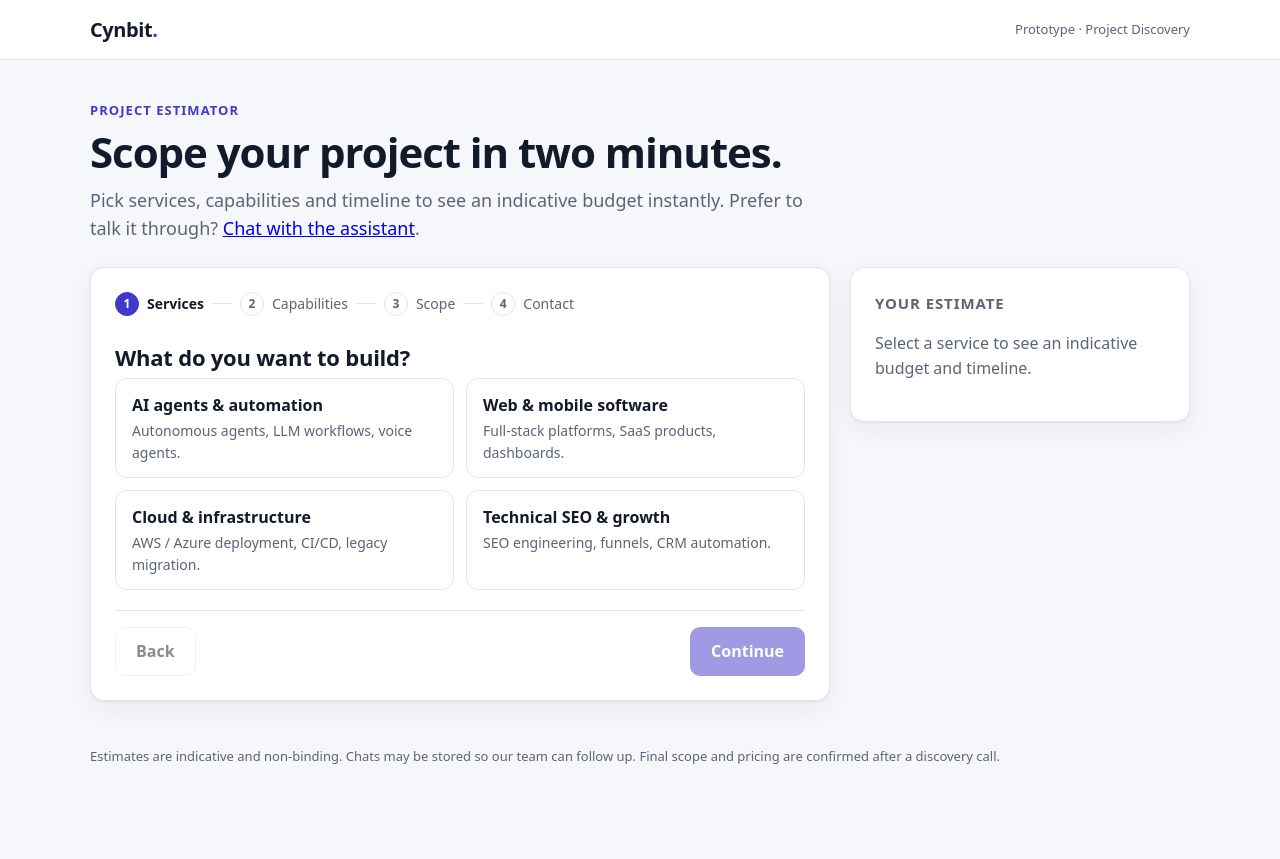
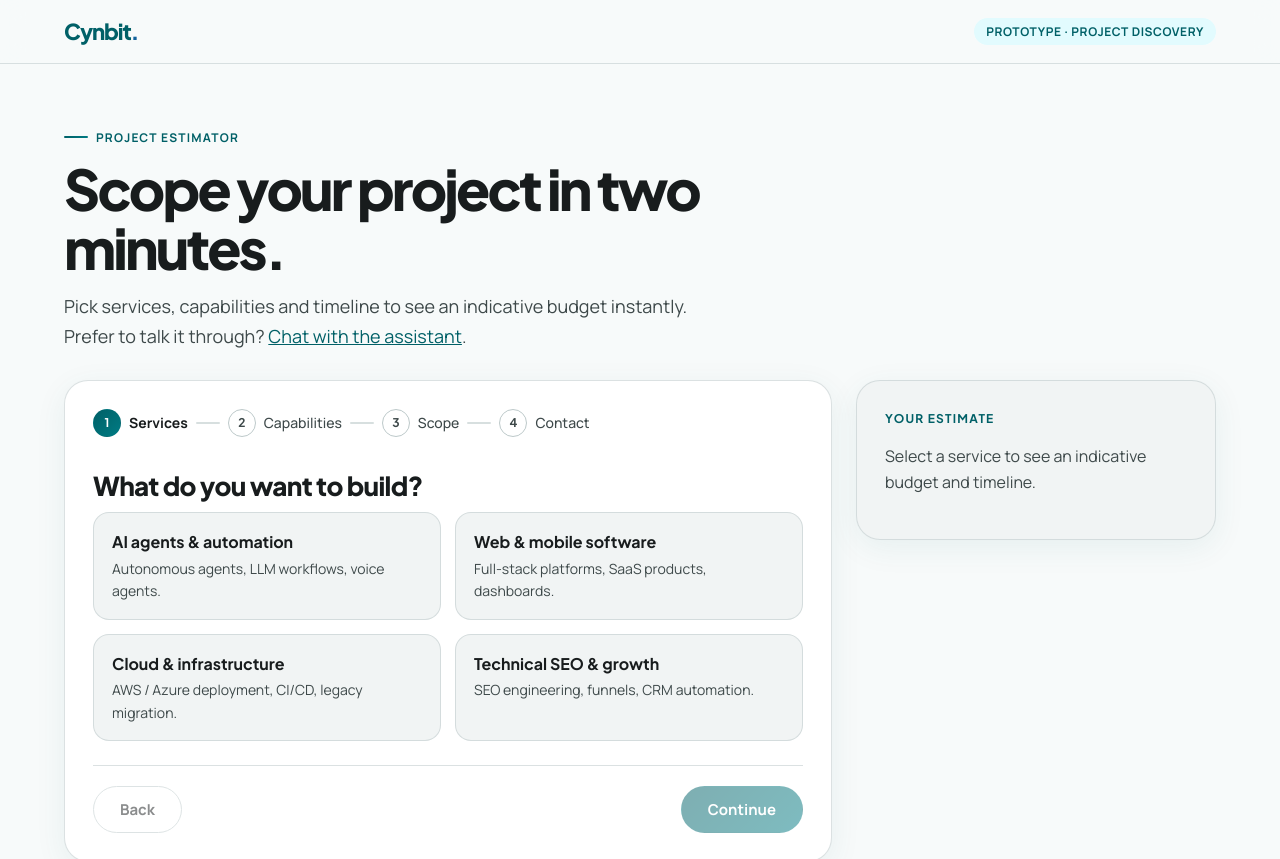
Before and after one commit to deepakdevfile/BuildScope-Assistant, a Next.js app: page /estimate in a window 1280 px wide. Shown: the top 859 px of the page. Before the commit the page ends 819 px from the top, so only its background shows below. Built offline with nearby package versions, Linux system fonts and the light colour scheme.

Commit message:
C17: Did not liked the app's style so matched it to the style of the cynbit website

```diff
--- a/app/globals.css
+++ b/app/globals.css
@@ -1,32 +1,56 @@
+@import url('https://fonts.googleapis.com/css2?family=Manrope:wght@200..800&family=Plus+Jakarta+Sans:wght@400;500;600;700;800&display=swap');
+
 :root {
-    --bg: #f6f7fb;
-    --surface: #ffffff;
-    --ink: #131a2b;
-    --muted: #5b6478;
-    --line: #e1e5ee;
-    --accent: #4338ca;
-    --accent-ink: #ffffff;
-    --accent-soft: #eef0ff;
+    color-scheme: light;
+
+    /* Brand (from cynbit.in) */
+    --primary: #006067;
+    --primary-container: #007b83;
+    --on-primary: #ffffff;
+    --primary-fixed: #96f1fa;
+    --primary-fixed-dim: #7ad5dd;
+    --on-primary-fixed: #002022;
+    --secondary: #12629d;
+    --secondary-fixed: #d0e4ff;
+    --tertiary: #774e00;
+
+    /* Surfaces */
+    --surface: #f7fafa;
+    --surface-low: #f1f4f4;
+    --surface-container: #ebeeee;
+    --surface-high: #e6e9e9;
+    --surface-lowest: #ffffff;
+    --on-surface: #181c1d;
+    --on-surface-variant: #3e494a;
+    --outline: #6e797a;
+    --outline-variant: #bdc9ca;
+
+    /* Status */
+    --error: #ba1a1a;
+    --error-container: #ffdad6;
     --ok: #0f7a4a;
-    --err: #b42318;
-    --radius: 14px;
-    --shadow: 0 1px 2px rgba(19, 26, 43, .06), 0 8px 24px rgba(19, 26, 43, .06);
-}
 
-@media (prefers-color-scheme: dark) {
-    :root {
-        --bg: #0e1220;
-        --surface: #161b2e;
-        --ink: #eef0f8;
-        --muted: #9aa3ba;
-        --line: #272e47;
-        --accent: #8b93ff;
-        --accent-ink: #0e1220;
-        --accent-soft: #1f2650;
-        --ok: #4ade9a;
-        --err: #ff8a80;
-        --shadow: none;
-    }
+    /* Aliases used throughout this file */
+    --bg: var(--surface);
+    --card: var(--surface-lowest);
+    --ink: var(--on-surface);
+    --muted: var(--on-surface-variant);
+    --line: color-mix(in srgb, var(--outline-variant) 55%, transparent);
+    --line-strong: var(--outline-variant);
+    --accent: var(--primary);
+    --accent-soft: color-mix(in srgb, var(--primary-fixed) 28%, white);
+
+    /* Shape & depth */
+    --radius-md: .75rem;
+    --radius-lg: 1rem;
+    --radius-xl: 1.5rem;
+    --radius-full: 9999px;
+    --shadow: 0 8px 32px color-mix(in srgb, var(--primary) 7%, transparent);
+    --gradient: linear-gradient(135deg, #006067, #007b83);
+
+    /* Type */
+    --font-headline: 'Plus Jakarta Sans', system-ui, Arial, sans-serif;
+    --font-body: 'Manrope', system-ui, Arial, sans-serif;
 }
 
 * {
@@ -35,17 +59,52 @@
 
 html {
     -webkit-text-size-adjust: 100%;
+    scroll-behavior: smooth;
 }
 
 body {
     margin: 0;
-    background: var(--bg);
-    color: var(--ink);
-    font: 16px/1.55 system-ui, -apple-system, "Segoe UI", Roboto, sans-serif;
+    background: var(--surface);
+    color: var(--on-surface);
+    font: 400 16px/1.6 var(--font-body);
+    -webkit-font-smoothing: antialiased;
+}
+
+::selection {
+    background: var(--primary-fixed);
+    color: var(--on-primary-fixed);
+}
+
+h1,
+h2,
+h3,
+h4,
+h5,
+h6 {
+    font-family: var(--font-headline);
+    letter-spacing: -.025em;
+}
+
+h1 {
+    letter-spacing: -.05em;
+}
+
+a,
+button,
+input,
+li,
+p,
+select,
+textarea {
+    font-family: var(--font-body);
+}
+
+a {
+    color: var(--primary);
 }
 
 .wrap {
-    width: min(1100px, 100% - 32px);
+    width: min(1152px, 100% - 32px);
     margin-inline: auto;
 }
 
@@ -57,14 +116,21 @@ body {
 .skip:focus {
     left: 8px;
     top: 8px;
-    background: var(--surface);
+    background: var(--card);
     padding: 8px 12px;
-    z-index: 10;
+    z-index: 50;
+    border-radius: var(--radius-md);
 }
 
+/* ---------- Header: glass nav ---------- */
 .top {
+    position: sticky;
+    top: 0;
+    z-index: 20;
+    background: color-mix(in srgb, var(--surface) 80%, transparent);
+    -webkit-backdrop-filter: blur(12px);
+    backdrop-filter: blur(12px);
     border-bottom: 1px solid var(--line);
-    background: var(--surface);
 }
 
 .top-inner {
@@ -75,83 +141,108 @@ body {
 }
 
 .brand {
+    font-family: var(--font-headline);
     font-weight: 800;
-    font-size: 20px;
-    letter-spacing: -.02em;
+    font-size: 22px;
+    letter-spacing: -.05em;
+    color: var(--primary);
 }
 
 .brand .dot {
-    color: var(--accent);
+    color: var(--secondary);
 }
 
 .tag {
-    font-size: 13px;
-    color: var(--muted);
+    font-size: 12px;
+    font-weight: 700;
+    color: var(--primary);
+    background: var(--accent-soft);
+    padding: 4px 12px;
+    border-radius: var(--radius-full);
+    letter-spacing: .05em;
+    text-transform: uppercase;
 }
 
+/* ---------- Hero ---------- */
 .hero {
-    padding: 40px 0 24px;
-    max-width: 720px;
+    padding: 56px 0 28px;
+    max-width: 760px;
 }
 
 .eyebrow {
-    color: var(--accent);
-    font-weight: 600;
-    font-size: 13px;
+    color: var(--primary);
+    font-weight: 700;
+    font-size: 12px;
     text-transform: uppercase;
-    letter-spacing: .08em;
-    margin: 0 0 8px;
+    letter-spacing: .1em;
+    margin: 0 0 12px;
+    display: inline-flex;
+    align-items: center;
+    gap: 8px;
+}
+
+.eyebrow::before {
+    content: "";
+    width: 24px;
+    height: 2px;
+    background: var(--gradient);
+    border-radius: 2px;
 }
 
 h1 {
-    font-size: clamp(28px, 5vw, 42px);
-    line-height: 1.12;
-    letter-spacing: -.025em;
-    margin: 0 0 12px;
+    font-weight: 800;
+    font-size: clamp(32px, 6vw, 56px);
+    line-height: 1.05;
+    margin: 0 0 16px;
 }
 
 .lead {
     color: var(--muted);
     font-size: 18px;
+    line-height: 1.65;
     margin: 0;
+    max-width: 640px;
 }
 
+/* ---------- Layout & cards ---------- */
 .layout {
     display: grid;
-    grid-template-columns: minmax(0, 1fr) 340px;
-    gap: 20px;
+    grid-template-columns: minmax(0, 1fr) 360px;
+    gap: 24px;
     align-items: start;
-    padding-bottom: 32px;
+    padding-bottom: 40px;
 }
 
 .card {
-    background: var(--surface);
+    background: var(--card);
     border: 1px solid var(--line);
-    border-radius: var(--radius);
+    border-radius: var(--radius-xl);
     box-shadow: var(--shadow);
-    padding: 24px;
+    padding: 28px;
 }
 
 .summary {
     position: sticky;
-    top: 16px;
+    top: 88px;
+    background: var(--surface-low);
 }
 
 .summary h2 {
-    font-size: 15px;
-    margin: 0 0 12px;
-    color: var(--muted);
-    font-weight: 600;
+    font-size: 12px;
+    margin: 0 0 14px;
+    color: var(--primary);
+    font-weight: 700;
     text-transform: uppercase;
-    letter-spacing: .06em;
+    letter-spacing: .1em;
 }
 
+/* ---------- Stepper ---------- */
 .steps {
     list-style: none;
     display: flex;
     gap: 8px;
     padding: 0;
-    margin: 0 0 24px;
+    margin: 0 0 28px;
     flex-wrap: wrap;
 }
 
@@ -160,42 +251,45 @@ h1 {
     align-items: center;
     gap: 8px;
     font-size: 14px;
+    font-weight: 500;
     color: var(--muted);
 }
 
 .steps li+li::before {
     content: "";
-    width: 20px;
-    height: 1px;
-    background: var(--line);
+    width: 24px;
+    height: 2px;
+    border-radius: 2px;
+    background: var(--outline-variant);
+    opacity: .6;
 }
 
 .steps .n {
-    width: 24px;
-    height: 24px;
+    width: 28px;
+    height: 28px;
     border-radius: 50%;
     display: grid;
     place-items: center;
-    font-size: 12px;
-    font-weight: 700;
-    border: 1px solid var(--line);
+    font: 700 12px var(--font-headline);
+    border: 1.5px solid var(--outline-variant);
+    background: var(--card);
 }
 
 .steps li[aria-current="step"] {
-    color: var(--ink);
-    font-weight: 600;
+    color: var(--on-surface);
+    font-weight: 700;
 }
 
 .steps li[aria-current="step"] .n {
-    background: var(--accent);
-    color: var(--accent-ink);
-    border-color: var(--accent);
+    background: var(--gradient);
+    color: var(--on-primary);
+    border-color: transparent;
 }
 
 .steps li.done .n {
     background: var(--accent-soft);
-    color: var(--accent);
-    border-color: var(--accent);
+    color: var(--primary);
+    border-color: var(--primary);
 }
 
 #panel:focus {
@@ -203,33 +297,35 @@ h1 {
 }
 
 #panel h2 {
-    font-size: 22px;
-    margin: 0 0 4px;
-    letter-spacing: -.01em;
+    font-size: 26px;
+    font-weight: 800;
+    margin: 0 0 6px;
 }
 
 .sub {
     color: var(--muted);
-    margin: 0 0 20px;
+    margin: 0 0 24px;
 }
 
 fieldset {
     border: 0;
     padding: 0;
-    margin: 0 0 20px;
+    margin: 0 0 24px;
     min-width: 0;
 }
 
 legend {
-    font-weight: 600;
+    font-family: var(--font-headline);
+    font-weight: 700;
     padding: 0;
-    margin-bottom: 8px;
+    margin-bottom: 10px;
 }
 
+/* ---------- Option cards ---------- */
 .grid {
     display: grid;
     grid-template-columns: repeat(auto-fit, minmax(230px, 1fr));
-    gap: 12px;
+    gap: 14px;
 }
 
 .opt {
@@ -251,48 +347,52 @@ legend {
 .opt .box {
     display: block;
     height: 100%;
-    padding: 14px 16px;
+    padding: 16px 18px;
     border: 1.5px solid var(--line);
-    border-radius: 12px;
-    background: var(--surface);
-    transition: border-color .15s, background .15s;
+    border-radius: var(--radius-lg);
+    background: var(--surface-low);
+    transition: border-color .15s, background .15s, box-shadow .15s, transform .15s;
 }
 
 .opt .t {
     display: block;
-    font-weight: 600;
+    font-family: var(--font-headline);
+    font-weight: 700;
 }
 
 .opt .d {
     display: block;
     color: var(--muted);
     font-size: 14px;
-    margin-top: 2px;
+    margin-top: 3px;
 }
 
 .opt:hover .box {
-    border-color: var(--accent);
+    border-color: var(--primary);
+    background: var(--card);
 }
 
 .opt input:checked+.box {
-    border-color: var(--accent);
+    border-color: var(--primary);
     background: var(--accent-soft);
+    box-shadow: 0 0 0 1px var(--primary) inset;
 }
 
 .opt input:focus-visible+.box {
-    outline: 3px solid var(--accent);
+    outline: 3px solid var(--primary-fixed-dim);
     outline-offset: 2px;
 }
 
+/* ---------- Form fields ---------- */
 .field {
-    margin-bottom: 14px;
+    margin-bottom: 16px;
 }
 
 .field label {
     display: block;
-    font-weight: 600;
-    font-size: 14px;
-    margin-bottom: 4px;
+    font-weight: 700;
+    font-size: 13px;
+    margin-bottom: 6px;
 }
 
 .field .opt-tag {
@@ -307,30 +407,38 @@ textarea {
     width: 100%;
     font: inherit;
     color: inherit;
-    background: var(--surface);
-    border: 1.5px solid var(--line);
-    border-radius: 10px;
-    padding: 10px 12px;
+    background: var(--surface-low);
+    border: 1.5px solid transparent;
+    border-bottom-color: var(--outline-variant);
+    border-radius: var(--radius-md);
+    padding: 12px 14px;
+    transition: background .15s, border-color .15s;
+}
+
+input[type=text]::placeholder,
+textarea::placeholder {
+    color: var(--outline);
 }
 
 textarea {
-    min-height: 110px;
+    min-height: 120px;
     resize: vertical;
 }
 
 input:focus-visible,
 textarea:focus-visible {
-    outline: 3px solid var(--accent);
-    outline-offset: 1px;
-    border-color: var(--accent);
+    outline: none;
+    background: var(--card);
+    border-color: var(--primary);
+    box-shadow: 0 0 0 3px color-mix(in srgb, var(--primary-fixed-dim) 45%, transparent);
 }
 
 [aria-invalid="true"] {
-    border-color: var(--err) !important;
+    border-color: var(--error) !important;
 }
 
 .err {
-    color: var(--err);
+    color: var(--error);
     font-size: 13px;
     margin: 4px 0 0;
     min-height: 1em;
@@ -339,7 +447,7 @@ textarea:focus-visible {
 .row2 {
     display: grid;
     grid-template-columns: 1fr 1fr;
-    gap: 12px;
+    gap: 14px;
 }
 
 .hp {
@@ -349,60 +457,83 @@ textarea:focus-visible {
     overflow: hidden;
 }
 
+/* ---------- Buttons (pill, gradient primary) ---------- */
 .nav {
     display: flex;
     justify-content: space-between;
     gap: 12px;
     margin-top: 8px;
-    padding-top: 16px;
+    padding-top: 20px;
     border-top: 1px solid var(--line);
+    flex-wrap: wrap;
 }
 
 .btn {
-    font: inherit;
-    font-weight: 600;
-    border-radius: 10px;
-    padding: 11px 20px;
-    border: 1.5px solid var(--line);
-    background: var(--surface);
-    color: var(--ink);
+    font: 700 15px var(--font-body);
+    border-radius: var(--radius-full);
+    padding: 12px 26px;
+    border: 1.5px solid var(--outline-variant);
+    background: var(--card);
+    color: var(--on-surface);
     cursor: pointer;
+    transition: transform .15s, box-shadow .15s, border-color .15s, filter .15s;
 }
 
 .btn:hover:not(:disabled) {
-    border-color: var(--accent);
+    border-color: var(--primary);
+    color: var(--primary);
 }
 
 .btn.primary {
-    background: var(--accent);
-    color: var(--accent-ink);
-    border-color: var(--accent);
+    background: var(--gradient);
+    color: var(--on-primary);
+    border-color: transparent;
+    box-shadow: 0 6px 20px color-mix(in srgb, var(--primary) 25%, transparent);
 }
 
 .btn.primary:hover:not(:disabled) {
+    color: var(--on-primary);
     filter: brightness(1.08);
+    transform: translateY(-1px);
+}
+
+.btn:active:not(:disabled) {
+    transform: scale(.98);
 }
 
 .btn:disabled {
     opacity: .5;
     cursor: not-allowed;
+    box-shadow: none;
 }
 
 .btn:focus-visible {
-    outline: 3px solid var(--accent);
+    outline: 3px solid var(--primary-fixed-dim);
     outline-offset: 2px;
 }
 
+a.btn {
+    text-decoration: none;
+    display: inline-block;
+}
+
+/* ---------- Estimate panel ---------- */
 .range {
-    font-size: 30px;
+    font-family: var(--font-headline);
+    font-size: 32px;
     font-weight: 800;
-    letter-spacing: -.02em;
+    letter-spacing: -.04em;
     line-height: 1.1;
+    background: var(--gradient);
+    -webkit-background-clip: text;
+    background-clip: text;
+    color: transparent;
 }
 
 .weeks {
     color: var(--muted);
-    margin: 4px 0 16px;
+    font-weight: 500;
+    margin: 6px 0 18px;
 }
 
 .empty {
@@ -412,7 +543,7 @@ textarea:focus-visible {
 .bd {
     list-style: none;
     padding: 0;
-    margin: 0 0 16px;
+    margin: 0 0 18px;
     border-top: 1px solid var(--line);
 }
 
@@ -420,7 +551,7 @@ textarea:focus-visible {
     display: flex;
     justify-content: space-between;
     gap: 12px;
-    padding: 8px 0;
+    padding: 10px 0;
     border-bottom: 1px solid var(--line);
     font-size: 14px;
 }
@@ -428,6 +559,7 @@ textarea:focus-visible {
 .bd span:last-child {
     color: var(--muted);
     white-space: nowrap;
+    font-weight: 600;
 }
 
 .chips {
@@ -438,12 +570,12 @@ textarea:focus-visible {
 }
 
 .chip {
-    background: var(--accent-soft);
-    color: var(--accent);
+    background: var(--secondary-fixed);
+    color: var(--secondary);
     font-size: 12px;
-    font-weight: 600;
-    border-radius: 99px;
-    padding: 3px 10px;
+    font-weight: 700;
+    border-radius: var(--radius-full);
+    padding: 4px 12px;
 }
 
 .note {
@@ -452,37 +584,45 @@ textarea:focus-visible {
     margin: 12px 0 0;
 }
 
+/* ---------- Status & success ---------- */
 .status {
-    padding: 12px 14px;
-    border-radius: 10px;
+    padding: 12px 16px;
+    border-radius: var(--radius-md);
     margin-bottom: 16px;
     font-size: 14px;
 }
 
 .status.bad {
-    background: color-mix(in srgb, var(--err) 12%, transparent);
-    color: var(--err);
+    background: var(--error-container);
+    color: #93000a;
+}
+
+.status a {
+    color: inherit;
+    font-weight: 700;
 }
 
 .success h2 {
-    color: var(--ok);
+    color: var(--primary);
+    margin-top: 0;
 }
 
 .ref {
     font-family: ui-monospace, Menlo, monospace;
     font-weight: 700;
     background: var(--accent-soft);
-    padding: 2px 8px;
-    border-radius: 6px;
+    color: var(--primary);
+    padding: 2px 10px;
+    border-radius: var(--radius-full);
 }
 
 pre.brief {
     white-space: pre-wrap;
-    background: var(--bg);
+    background: var(--surface-low);
     border: 1px solid var(--line);
-    border-radius: 10px;
-    padding: 14px;
-    font: 13px/1.5 ui-monospace, Menlo, monospace;
+    border-radius: var(--radius-lg);
+    padding: 16px;
+    font: 13px/1.55 ui-monospace, Menlo, monospace;
     max-height: 320px;
     overflow: auto;
 }
@@ -490,10 +630,95 @@ pre.brief {
 .foot {
     color: var(--muted);
     font-size: 13px;
-    padding-bottom: 40px;
+    padding-bottom: 48px;
 }
 
-@media (max-width: 860px) {
+/* ---------- Discovery chat ---------- */
+.chat {
+    display: flex;
+    flex-direction: column;
+    gap: 14px;
+}
+
+.log {
+    display: flex;
+    flex-direction: column;
+    gap: 12px;
+    height: 400px;
+    overflow-y: auto;
+    padding: 4px 4px 4px 0;
+}
+
+.msg {
+    max-width: 85%;
+    padding: 12px 16px;
+    border-radius: var(--radius-xl);
+    border-top-left-radius: var(--radius-sm);
+    background: var(--surface-low);
+    border: 1px solid var(--line);
+}
+
+.msg p {
+    margin: 3px 0 0;
+    white-space: pre-wrap;
+    overflow-wrap: anywhere;
+}
+
+.msg .who {
+    font: 700 11px var(--font-headline);
+    text-transform: uppercase;
+    letter-spacing: .1em;
+    color: var(--primary);
+}
+
+.msg.user {
+    align-self: flex-end;
+    background: var(--gradient);
+    color: var(--on-primary);
+    border-color: transparent;
+    border-top-left-radius: var(--radius-xl);
+    border-top-right-radius: var(--radius-sm);
+}
+
+.msg.user .who {
+    color: var(--primary-fixed);
+}
+
+.typing {
+    color: var(--muted);
+    font-style: italic;
+}
+
+.composer {
+    display: flex;
+    gap: 10px;
+}
+
+.composer input {
+    flex: 1;
+    font: inherit;
+    color: inherit;
+    background: var(--surface-low);
+    border: 1.5px solid var(--outline-variant);
+    border-radius: var(--radius-full);
+    padding: 12px 20px;
+}
+
+.composer input:focus-visible {
+    outline: none;
+    background: var(--card);
+    border-color: var(--primary);
+    box-shadow: 0 0 0 3px color-mix(in srgb, var(--primary-fixed-dim) 45%, transparent);
+}
+
+.handoff {
+    border-top: 1px solid var(--line);
+    padding-top: 20px;
+    margin-top: 4px;
+}
+
+/* ---------- Responsive & motion ---------- */
+@media (max-width: 900px) {
     .layout {
         grid-template-columns: 1fr;
     }
@@ -508,7 +733,12 @@ pre.brief {
     }
 
     .card {
-        padding: 18px;
+        padding: 20px;
+        border-radius: var(--radius-lg);
+    }
+
+    .hero {
+        padding-top: 36px;
     }
 
     .steps .l {
@@ -518,106 +748,19 @@ pre.brief {
     .steps li[aria-current="step"] .l {
         display: inline;
     }
+
+    .log {
+        height: 320px;
+    }
 }
 
 @media (prefers-reduced-motion: reduce) {
     * {
         transition: none !important;
+        scroll-behavior: auto !important;
+    }
+
+    .btn.primary:hover:not(:disabled) {
+        transform: none;
     }
 }
-
-/* ---------- Discovery chat ---------- */
-.chat {
-    display: flex;
-    flex-direction: column;
-    gap: 12px;
-}
-
-.log {
-    display: flex;
-    flex-direction: column;
-    gap: 12px;
-    height: 380px;
-    overflow-y: auto;
-    padding-right: 4px;
-}
-
-.msg {
-    max-width: 85%;
-    padding: 10px 14px;
-    border-radius: 14px;
-    background: var(--bg);
-    border: 1px solid var(--line);
-}
-
-.msg p {
-    margin: 2px 0 0;
-    white-space: pre-wrap;
-    overflow-wrap: anywhere;
-}
-
-.msg .who {
-    font-size: 11px;
-    font-weight: 700;
-    text-transform: uppercase;
-    letter-spacing: .06em;
-    color: var(--muted);
-}
-
-.msg.user {
-    align-self: flex-end;
-    background: var(--accent-soft);
-    border-color: var(--accent);
-}
-
-.typing {
-    color: var(--muted);
-    font-style: italic;
-}
-
-.composer {
-    display: flex;
-    gap: 8px;
-}
-
-.composer input {
-    flex: 1;
-    font: inherit;
-    color: inherit;
-    background: var(--surface);
-    border: 1.5px solid var(--line);
-    border-radius: 10px;
-    padding: 11px 12px;
-}
-
-.composer input:focus-visible {
-    outline: 3px solid var(--accent);
-    outline-offset: 1px;
-    border-color: var(--accent);
-}
-
-.handoff {
-    border-top: 1px solid var(--line);
-    padding-top: 16px;
-    margin-top: 4px;
-}
-
-a.btn {
-    text-decoration: none;
-    display: inline-block;
-}
-
-.status a {
-    color: inherit;
-    font-weight: 600;
-}
-
-.success h2 {
-    margin-top: 0;
-}
-
-@media (max-width: 860px) {
-    .log {
-        height: 300px;
-    }
-}
```
Also changed, not shown: lib/chat.ts (+20 -2 lines).
